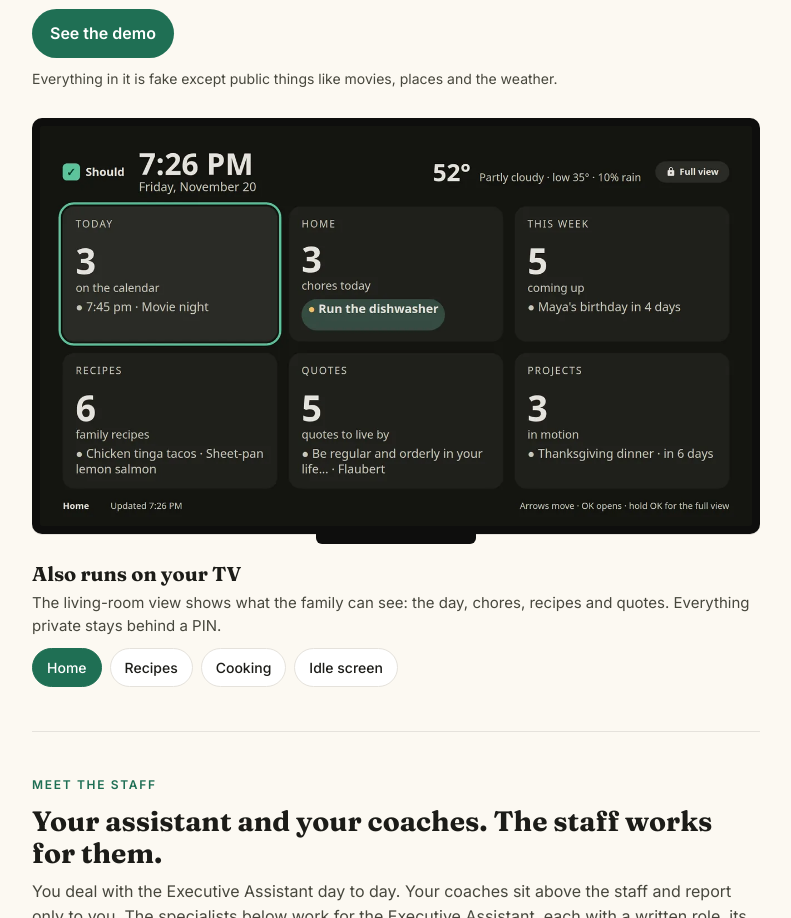
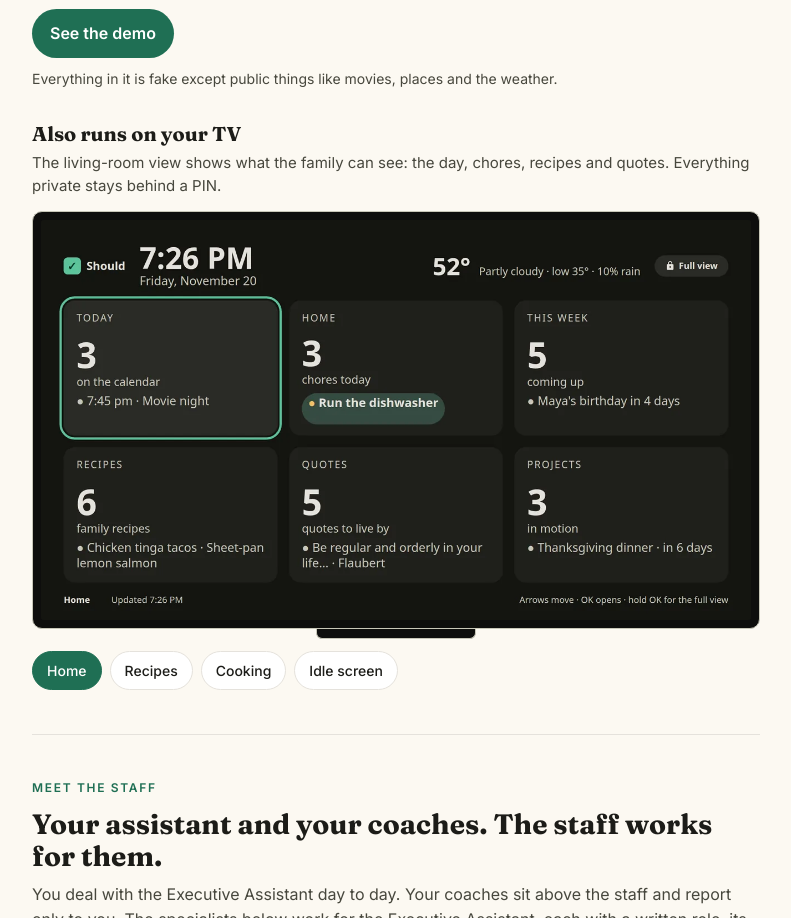
Before and after one commit to rodmjay/should, a plain HTML site: page index.html in a window 1280 px wide. Shown: the part 5403-6321 px from the top of the page, without its empty margins (244-1035 px from the left). Drawn offline with Linux system fonts and the light colour scheme.

Commit message:
TV showcase: heading above the frame, chips under it in one row, 1px outline on bezel and stand, ES note that the TV app is English for now (Designer 11/20)
Co-Authored-By: Claude Opus 5.5 <noreply@anthropic.com>

```diff
--- a/i18n/en.js
+++ b/i18n/en.js
@@ -194,6 +194,7 @@
   demo_note: "Everything in it is fake except public things like movies, places and the weather.",
   tv_cap: "Also runs on your TV",
   tv_sub: "The living-room view shows what the family can see: the day, chores, recipes and quotes. Everything private stays behind a PIN.",
+  tv_lang_note: "",
   tv_tab_home: "Home",
   tv_tab_recipes: "Recipes",
   tv_tab_cooking: "Cooking",
--- a/i18n/es.js
+++ b/i18n/es.js
@@ -194,6 +194,7 @@
   demo_note: "Todo es ficticio, excepto lo público, como películas, lugares y el clima.",
   tv_cap: "También funciona en su televisor",
   tv_sub: "La vista de la sala muestra lo que la familia puede ver: el día, las tareas, las recetas y las citas. Todo lo privado queda detrás de un PIN.",
+  tv_lang_note: "Por ahora, la app de la TV está en inglés.",
   tv_tab_home: "Inicio",
   tv_tab_recipes: "Recetas",
   tv_tab_cooking: "Cocinando",
--- a/index.html
+++ b/index.html
@@ -419,13 +419,16 @@ svg.chart{width:100%;height:auto;display:block;margin-top:8px}
 .reach-tabs{display:flex;flex-wrap:wrap;gap:8px;margin-top:12px}
 /* TV showcase: a plain living-room screen, thin bezel, no glow (Rod 11/20 via EA; fake data from product/scripts/tvdemo) */
 .tvshow{margin:28px 0 0}
-.tvshow .tv{background:#0e0e0d;border-radius:10px;padding:1.1%;box-shadow:0 1px 0 var(--line)}
+.tvshow .tv{background:#0e0e0d;border-radius:10px;padding:1.1%;border:1px solid var(--md-sys-color-outline-variant)}
 .tvshow .tv img{display:block;width:100%;height:auto;aspect-ratio:16/9;border-radius:3px;background:#141412}
-.tvshow .stand{width:22%;height:10px;margin:0 auto;background:#0e0e0d;border-radius:0 0 6px 6px}
-.tvshow figcaption{margin-top:14px;display:flex;flex-direction:column;gap:2px}
+.tvshow .stand{width:22%;height:10px;margin:0 auto;background:#0e0e0d;border-radius:0 0 6px 6px;border:1px solid var(--md-sys-color-outline-variant);border-top:0}
+.tvshow figcaption{margin-bottom:14px;display:flex;flex-direction:column;gap:2px}
+.tvshow .tvlang{font-size:14px}
+.tvshow .tvlang:empty{display:none}
 .tvshow figcaption b{font-family:var(--md-ref-typeface-brand);font-size:20px}
 .tvshow figcaption span{color:var(--muted);font-size:15px}
-.tvshow .reach-tabs{margin-top:10px}
+.tvshow .reach-tabs{margin-top:12px;flex-wrap:nowrap;overflow-x:auto;scrollbar-width:none}
+@media (max-width:480px){.tvshow .tab{padding:7px 11px;font-size:13px}}
 .reach-tabs::-webkit-scrollbar{display:none}
 
 /* goal ladder */
@@ -555,9 +558,9 @@ footer{padding:30px 0 50px;font-size:13px;color:var(--muted);text-align:center}
   <a class="btn primary" href="demo/" data-i18n="ui.demo_btn"></a>
   <p class="muted" style="margin-top:10px;font-size:14px" data-i18n="ui.demo_note"></p>
   <figure class="tvshow" id="tvShow">
+    <figcaption><b data-i18n="ui.tv_cap"></b><span data-i18n="ui.tv_sub"></span><span class="tvlang" data-i18n="ui.tv_lang_note"></span></figcaption>
     <div class="tv"><img id="tvImg" src="img/tv/tv-home.webp" width="1280" height="720" loading="lazy" data-i18n-attr="alt:ui.tv_alt_home"></div>
     <div class="stand" aria-hidden="true"></div>
-    <figcaption><b data-i18n="ui.tv_cap"></b><span data-i18n="ui.tv_sub"></span></figcaption>
     <div class="reach-tabs" role="tablist" data-i18n-attr="aria-label:ui.tv_cap">
       <button class="tab" role="tab" aria-selected="true" data-tv="home" data-i18n="ui.tv_tab_home"></button>
       <button class="tab" role="tab" aria-selected="false" data-tv="recipes" data-i18n="ui.tv_tab_recipes"></button>
```
